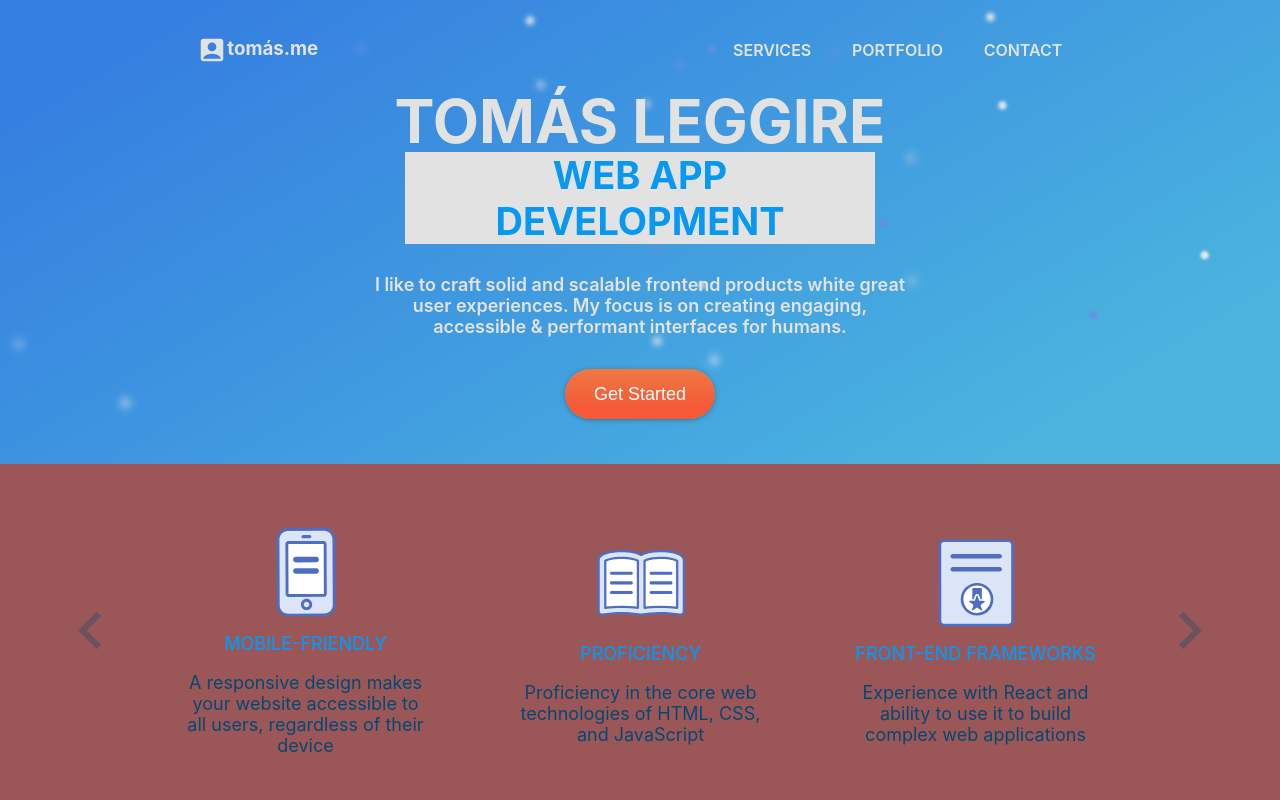
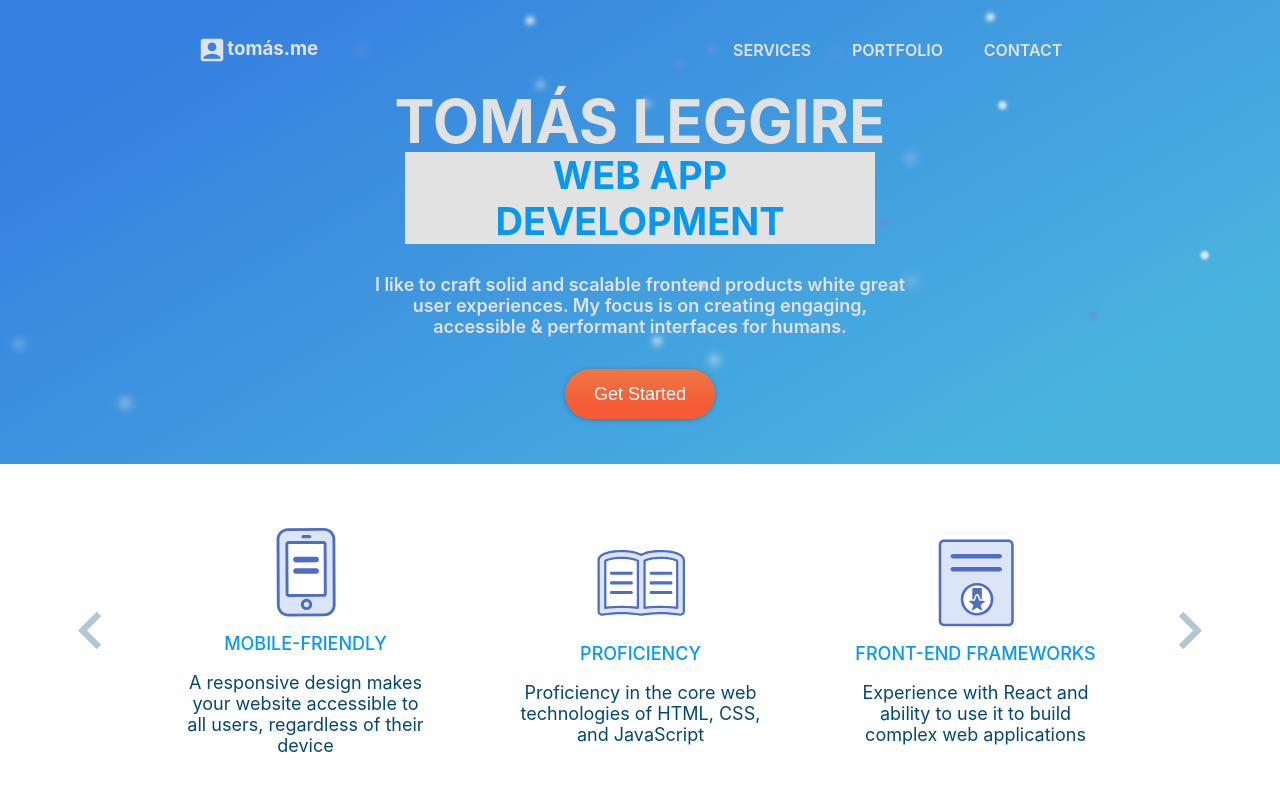
Before and after one commit to tomasleggire/tomasleggire, a React (Create React App) app: page / in a window 1280 px wide. Shown: the top 800 px of the page. Built offline with nearby package versions, Linux system fonts and the light colour scheme.

Commit message:
respaldo

```diff
--- a/src/styles/App.scss
+++ b/src/styles/App.scss
@@ -4,5 +4,5 @@
   text-align: center;
   width: 100%;
   height: 100vh;
-  background-color: rgb(155, 87, 87);
+  background-color: rgb(255, 255, 255);
 }
```
